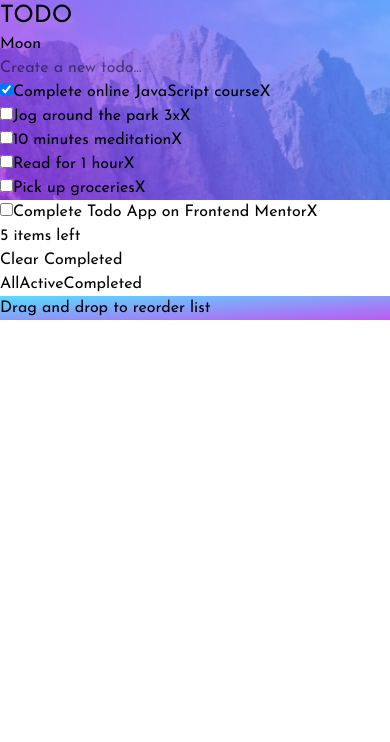
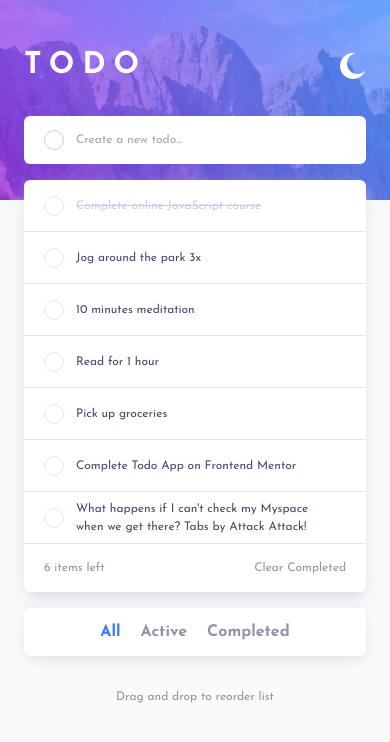
Before and after one commit to jvmdo/animated-todo-app, a React (Vite) app: page / in a window 390 px wide. Shown: the top 742 px of the page. Built offline with nearby package versions, Linux system fonts and the light colour scheme; the HTML template or start-up script is replaced by a standard one.

Commit message:
💄 Mobile layout and styling

```diff
--- a/src/App.tsx
+++ b/src/App.tsx
@@ -5,6 +5,7 @@ import TodoItems from "@/components/todo-items";
 import TodoFilters from "@/components/todo-filters";
 import { todoReducer } from "@/reducers";
 import { initialTodos } from "@/constants";
+import ThemeButton from "@/components/theme-button";
 
 export type TodoFilter = "all" | "active" | "completed";
 
@@ -41,10 +42,12 @@ function App() {
   };
 
   return (
-    <div className="bg-image bg-no-repeat bg-size-[100%_200px]">
-      <header>
-        <h1 className="text-2xl">TODO</h1>
-        <button>Moon</button>
+    <div className="bg-image bg-no-repeat bg-size-[100%_200px] pt-12 pb-6 px-6">
+      <header className="flex justify-between mb-8">
+        <h1 className="text-3xl font-bold text-white tracking-[0.5rem] uppercase">
+          Todo
+        </h1>
+        <ThemeButton />
       </header>
       <main>
         <TodoInput onNewTodo={handleCreateTodo} />
@@ -57,7 +60,9 @@ function App() {
           onClearCompleted={handleClearCompleted}
         />
         <TodoFilters filter={filter} setFilter={handleChangeFilter} />
-        <p className="bg-gradient">Drag and drop to reorder list</p>
+        <p className="mt-8 text-center text-secondary">
+          Drag and drop to reorder list
+        </p>
       </main>
     </div>
   );
--- /dev/null
+++ b/src/components/theme-button.tsx
@@ -0,0 +1,43 @@
+import React from "react";
+
+type Theme = "light" | "dark";
+
+function ThemeButton() {
+  const [theme, setTheme] = React.useState<Theme>("light");
+
+  const handleThemeChange = () => {
+    setTheme(theme === "light" ? "dark" : "light");
+  };
+
+  return (
+    <button onClick={handleThemeChange}>
+      {theme === "light" ? <MoonIcon /> : <SunIcon />}
+    </button>
+  );
+}
+
+export default ThemeButton;
+
+function MoonIcon() {
+  return (
+    <svg xmlns="http://www.w3.org/2000/svg" width="26" height="26">
+      <path
+        fill="#FFF"
+        fillRule="evenodd"
+        d="M13 0c.81 0 1.603.074 2.373.216C10.593 1.199 7 5.43 7 10.5 7 16.299 11.701 21 17.5 21c2.996 0 5.7-1.255 7.613-3.268C23.22 22.572 18.51 26 13 26 5.82 26 0 20.18 0 13S5.82 0 13 0z"
+      />
+    </svg>
+  );
+}
+
+function SunIcon() {
+  return (
+    <svg xmlns="http://www.w3.org/2000/svg" width="26" height="26">
+      <path
+        fill="#FFF"
+        fillRule="evenodd"
+        d="M13 21a1 1 0 011 1v3a1 1 0 11-2 0v-3a1 1 0 011-1zm-5.657-2.343a1 1 0 010 1.414l-2.121 2.121a1 1 0 01-1.414-1.414l2.12-2.121a1 1 0 011.415 0zm12.728 0l2.121 2.121a1 1 0 01-1.414 1.414l-2.121-2.12a1 1 0 011.414-1.415zM13 8a5 5 0 110 10 5 5 0 010-10zm12 4a1 1 0 110 2h-3a1 1 0 110-2h3zM4 12a1 1 0 110 2H1a1 1 0 110-2h3zm18.192-8.192a1 1 0 010 1.414l-2.12 2.121a1 1 0 01-1.415-1.414l2.121-2.121a1 1 0 011.414 0zm-16.97 0l2.121 2.12A1 1 0 015.93 7.344L3.808 5.222a1 1 0 011.414-1.414zM13 0a1 1 0 011 1v3a1 1 0 11-2 0V1a1 1 0 011-1z"
+      />
+    </svg>
+  );
+}
--- a/src/components/todo-filters.tsx
+++ b/src/components/todo-filters.tsx
@@ -1,4 +1,6 @@
 import type { TodoFilter } from "@/App";
+
+const filters = ["all", "active", "completed"];
 
 function TodoFilters({
   filter,
@@ -8,22 +10,21 @@ function TodoFilters({
   setFilter: (filter: TodoFilter) => void;
 }) {
   return (
-    <div>
-      <button onClick={() => setFilter("all")} disabled={filter === "all"}>
-        All
-      </button>
-      <button
-        onClick={() => setFilter("active")}
-        disabled={filter === "active"}
-      >
-        Active
-      </button>
-      <button
-        onClick={() => setFilter("completed")}
-        disabled={filter === "completed"}
-      >
-        Completed
-      </button>
+    <div className="h-12 bg-foreground flex items-center justify-center gap-5 rounded-md shadow-lg text-base font-bold">
+      {filters.map((label) => {
+        return (
+          <button
+            key={label}
+            onClick={() => setFilter(label as TodoFilter)}
+            disabled={label === filter}
+            className={`hover:not-disabled:text-primary capitalize ${
+              label === filter ? "text-accent" : ""
+            }`}
+          >
+            {label}
+          </button>
+        );
+      })}
     </div>
   );
 }
--- a/src/components/todo-input.tsx
+++ b/src/components/todo-input.tsx
@@ -20,7 +20,7 @@ function TodoInput({ onNewTodo }: { onNewTodo: (todo: string) => void }) {
 
   return (
     <Form onSubmit={handleSubmit}>
-      <Field.Root>
+      <Field.Root className="relative mb-4">
         <Field.Control
           type="text"
           name="todo"
@@ -28,8 +28,10 @@ function TodoInput({ onNewTodo }: { onNewTodo: (todo: string) => void }) {
           required={true}
           value={value}
           onChange={(e) => setValue(e.currentTarget.value)}
+          className="bg-foreground w-full rounded-md h-12 pl-13 pr-3 py-3 caret-accent"
         />
         <Field.Error />
+        <span className="absolute top-1/2 -translate-y-1/2 left-5 w-5 h-5 border border-muted rounded-full" />
       </Field.Root>
     </Form>
   );
--- a/src/components/todo-item.tsx
+++ b/src/components/todo-item.tsx
@@ -15,18 +15,70 @@ function TodoItem({
   content,
 }: TodoItemProps) {
   return (
-    <Field.Root name="todo">
-      <Field.Control
-        type="checkbox"
-        checked={completed}
-        onChange={() => (completed ? onUncheck(id) : onCheck(id))}
-      />
-      <Field.Label>{content}</Field.Label>
-      <button type="button" onClick={() => onDelete(id)}>
-        X
+    <Field.Root
+      name="todo"
+      className="min-h-13 py-1 px-5 border-b border-border flex gap-3 group"
+    >
+      <div className="self-center leading-0 relative group">
+        <Field.Control
+          type="checkbox"
+          checked={completed}
+          onChange={() => (completed ? onUncheck(id) : onCheck(id))}
+          className="appearance-none size-5 border border-border rounded-full cursor-pointer peer"
+        />
+        <span className="grid place-items-center size-5 rounded-full border border-transparent peer-hover:not-peer-checked:checkbox-ring peer-checked:checkbox-gradient absolute inset-0 pointer-events-none">
+          <CheckIcon className="opacity-0 scale-75 transition-opacity group-has-checked:opacity-100 group-has-checked:scale-100" />
+        </span>
+      </div>
+      <Field.Label className="flex-1 flex items-center cursor-pointer group-has-checked:line-through group-has-checked:text-muted">
+        {content}
+      </Field.Label>
+      <button
+        type="button"
+        className="self-center hover:text-red-400 invisible group-hover:visible group-focus-within:visible"
+        onClick={() => onDelete(id)}
+      >
+        <CrossIcon />
       </button>
     </Field.Root>
   );
 }
 
 export default TodoItem;
+
+function CrossIcon({ size = 12 }) {
+  return (
+    <svg
+      xmlns="http://www.w3.org/2000/svg"
+      width={size}
+      height={size}
+      viewBox="0 0 18 18"
+      fill="currentColor"
+    >
+      <path
+        fillRule="evenodd"
+        d="M16.97 0l.708.707L9.546 8.84l8.132 8.132-.707.707-8.132-8.132-8.132 8.132L0 16.97l8.132-8.132L0 .707.707 0 8.84 8.132 16.971 0z"
+      />
+    </svg>
+  );
+}
+
+function CheckIcon({ className = "", size = 10, color = "#fff" }) {
+  return (
+    <svg
+      xmlns="http://www.w3.org/2000/svg"
+      width={size}
+      height={size}
+      viewBox="0 0 11 9"
+      fill="none"
+      className={className}
+    >
+      <path
+        fill="none"
+        stroke={color}
+        strokeWidth="2"
+        d="M1 4.304L3.696 7l6-6"
+      />
+    </svg>
+  );
+}
--- a/src/components/todo-items.tsx
+++ b/src/components/todo-items.tsx
@@ -22,7 +22,7 @@ function TodoItems({
   const itemsLeft = filteredTodos.filter((todo) => !todo.completed).length;
 
   return (
-    <div>
+    <div className="bg-foreground rounded-md shadow-xl mb-4">
       <ul>
         {filteredTodos.map((props) => {
           return (
@@ -32,9 +32,14 @@ function TodoItems({
           );
         })}
       </ul>
-      <div>
-        <p>{itemsLeft} items left</p>
-        <button onClick={onClearCompleted}>Clear Completed</button>
+      <div className="h-12 flex items-center justify-between px-5">
+        <p className="text-secondary">{itemsLeft} items left</p>
+        <button
+          className="hover:text-primary-foreground"
+          onClick={onClearCompleted}
+        >
+          Clear Completed
+        </button>
       </div>
     </div>
   );
--- a/src/constants/index.ts
+++ b/src/constants/index.ts
@@ -31,4 +31,10 @@ export const initialTodos: Todo[] = [
     content: "Complete Todo App on Frontend Mentor",
     completed: false,
   },
+  {
+    id: crypto.randomUUID(),
+    content:
+      "What happens if I can't check my Myspace when we get there? Tabs by Attack Attack!",
+    completed: false,
+  },
 ];
--- a/src/globals.css
+++ b/src/globals.css
@@ -18,11 +18,9 @@
   --navy-900: hsl(235, 24%, 19%);
   --navy-950: hsl(235, 21%, 11%);
   --blue-500: hsl(220, 98%, 61%);
-  --bg-gradient: linear-gradient(
-    to bottom right,
-    hsl(192, 100%, 67%),
-    hsl(280, 87%, 65%)
-  );
+  --bg-gradient: linear-gradient(#fff, #fff) padding-box,
+    linear-gradient(to bottom right, hsl(192, 100%, 67%), hsl(280, 87%, 65%))
+      border-box;
 
   --primary: var(--navy-850);
   --primary-foreground: var(--navy-850); /* hover */
@@ -31,8 +29,8 @@
   --muted: var(--purple-300);
   --background: var(--gray-50);
   --foreground: var(--white);
-  --border: var(--gray-300);
-  --shadow: var(--navy-850);
+  --border: var(--purple-100);
+  --shadow: hsl(from var(--navy-850) h s calc(l + 54));
   --gradient: var(--bg-gradient);
   --bg-image: url(/public/images/bg-mobile-light.jpg);
 }
@@ -72,8 +70,58 @@
   --color-foreground: var(--foreground);
 
   --color-border: var(--border);
-  --color-shadow: var(--shadow);
+
+  --shadow-lg: 0 5px 15px -3px var(--shadow), 0 3px 5px -4px var(--shadow);
+  --shadow-xl: 0 10px 25px -5px var(--shadow), 0 8px 10px -6px var(--shadow);
 
   --background-image-gradient: var(--bg-gradient);
   --background-image-image: var(--bg-image);
 }
+
+@layer base {
+  html {
+    background-color: var(--color-background);
+    color: var(--color-primary);
+  }
+
+  body {
+    font-size: 0.75rem;
+  }
+
+  button:not(:disabled),
+  [role="button"]:not(:disabled) {
+    cursor: pointer;
+    color: var(--color-secondary);
+  }
+
+  /* Apply global focus styles to common focusable elements */
+  button,
+  a,
+  input,
+  select,
+  textarea,
+  details,
+  [tabindex]:not([tabindex="-1"]) {
+    @apply focus-visible:outline-2 focus-visible:outline-offset-2 focus-visible:outline-accent;
+  }
+
+  /* Ensure elements that typically don't have an outline by default still get one for accessibility if they are focusable */
+  :focus-visible {
+    outline: 2px solid var(--color-accent);
+    outline-offset: 2px;
+  }
+}
+
+@utility checkbox-ring {
+  border: 1px solid transparent;
+  background: linear-gradient(var(--white)) padding-box,
+    linear-gradient(to bottom right, hsl(192, 100%, 67%), hsl(280, 87%, 65%))
+      border-box;
+}
+
+@utility checkbox-gradient {
+  border: none;
+  background: linear-gradient(transparent) padding-box,
+    linear-gradient(to bottom right, hsl(192, 100%, 67%), hsl(280, 87%, 65%))
+      border-box;
+}
--- a/src/helpers/index.tsx
+++ b/src/helpers/index.tsx
@@ -1,4 +1,5 @@
-import type { Todo, TodoFilter } from "@/App";
+import type { TodoFilter } from "@/App";
+import type { Todo } from "@/reducers";
 
 export function filterTodos(todo: Todo, filter: TodoFilter) {
   switch (filter) {
```
